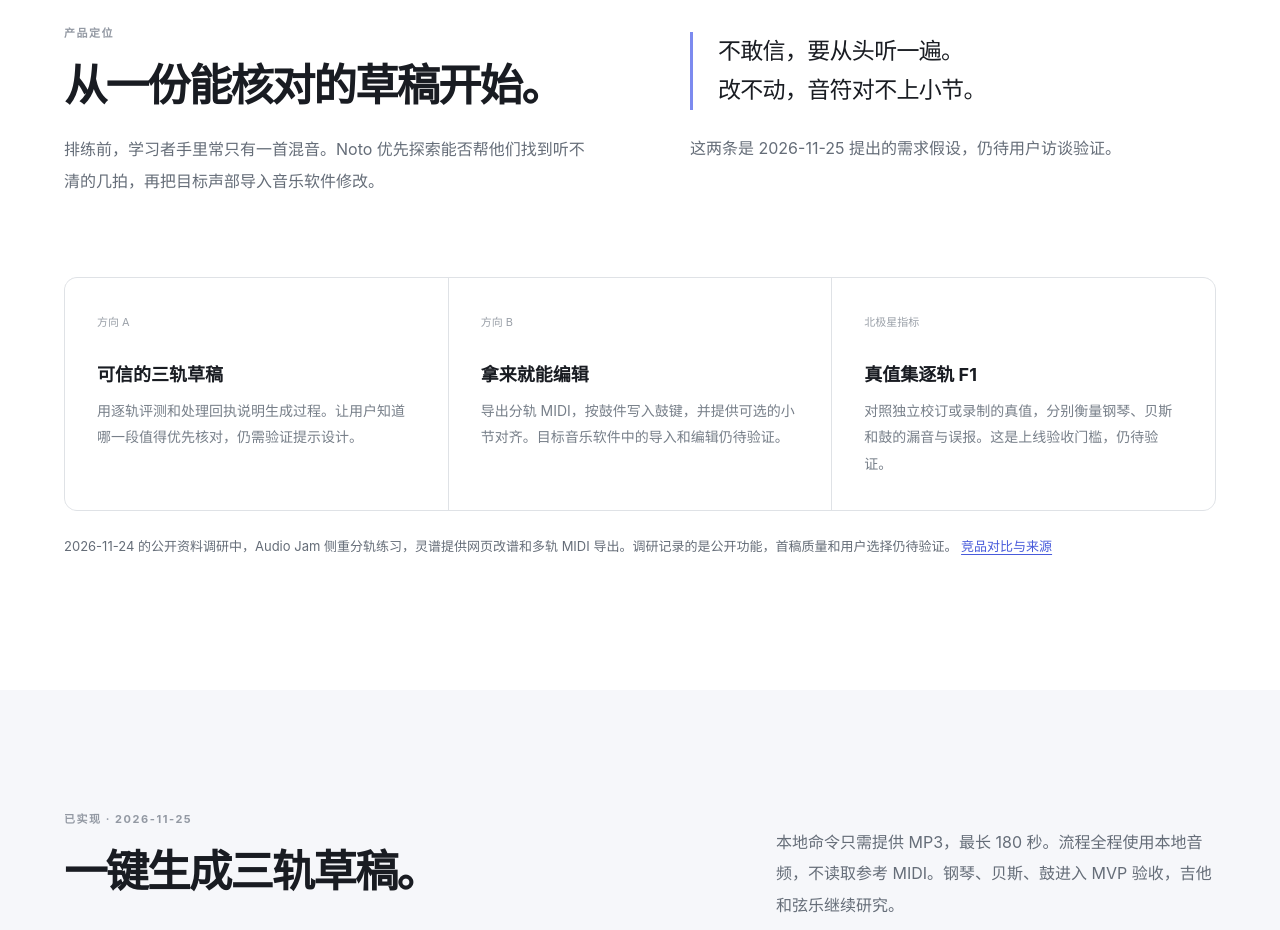
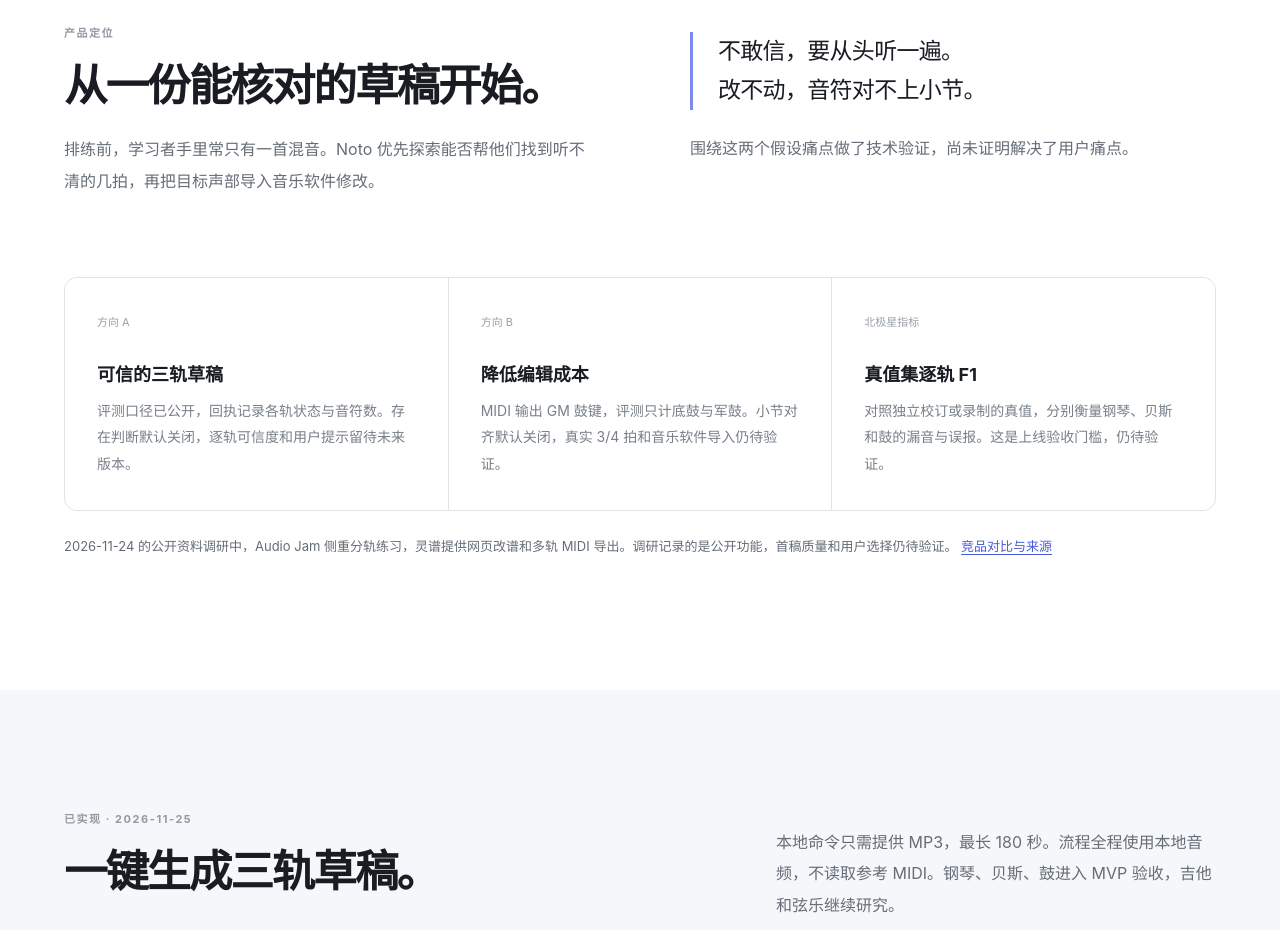
Before and after one commit to Max-Ren0/audio-to-midi-mvp, a plain HTML site: page index.html in a window 1280 px wide. Shown: the part 900-1830 px from the top of the page. Drawn offline with Linux system fonts and the light colour scheme.

Commit message:
docs: sync Noto portfolio implementation status

```diff
--- a/index.html
+++ b/index.html
@@ -46,11 +46,11 @@
   <section class="wrap" id="problem">
     <div class="intro">
       <div><div class="eyebrow">产品定位</div><h2 class="section-title">从一份能核对的草稿开始。</h2><p class="lead">排练前，学习者手里常只有一首混音。Noto 优先探索能否帮他们找到听不清的几拍，再把目标声部导入音乐软件修改。</p></div>
-      <div><p class="question">不敢信，要从头听一遍。<br>改不动，音符对不上小节。</p><p class="lead">这两条是 2026-11-25 提出的需求假设，仍待用户访谈验证。</p></div>
+      <div><p class="question">不敢信，要从头听一遍。<br>改不动，音符对不上小节。</p><p class="lead">围绕这两个假设痛点做了技术验证，尚未证明解决了用户痛点。</p></div>
     </div>
     <div class="split">
-      <article><span>方向 A</span><h3>可信的三轨草稿</h3><p>用逐轨评测和处理回执说明生成过程。让用户知道哪一段值得优先核对，仍需验证提示设计。</p></article>
-      <article><span>方向 B</span><h3>拿来就能编辑</h3><p>导出分轨 MIDI，按鼓件写入鼓键，并提供可选的小节对齐。目标音乐软件中的导入和编辑仍待验证。</p></article>
+      <article><span>方向 A</span><h3>可信的三轨草稿</h3><p>评测口径已公开，回执记录各轨状态与音符数。存在判断默认关闭，逐轨可信度和用户提示留待未来版本。</p></article>
+      <article><span>方向 B</span><h3>降低编辑成本</h3><p>MIDI 输出 GM 鼓键，评测只计底鼓与军鼓。小节对齐默认关闭，真实 3/4 拍和音乐软件导入仍待验证。</p></article>
       <article><span>北极星指标</span><h3>真值集逐轨 F1</h3><p>对照独立校订或录制的真值，分别衡量钢琴、贝斯和鼓的漏音与误报。这是上线验收门槛，仍待验证。</p></article>
     </div>
     <p class="source">2026-11-24 的公开资料调研中，Audio Jam 侧重分轨练习，灵谱提供网页改谱和多轨 MIDI 导出。调研记录的是公开功能，首稿质量和用户选择仍待验证。 <a href="https://github.com/Max-Ren0/audio-to-midi-mvp/blob/2b501aa79acab981849869e7ffe77b431ca882f5/outputs/competitor-analysis/README.md">竞品对比与来源</a></p>
```
